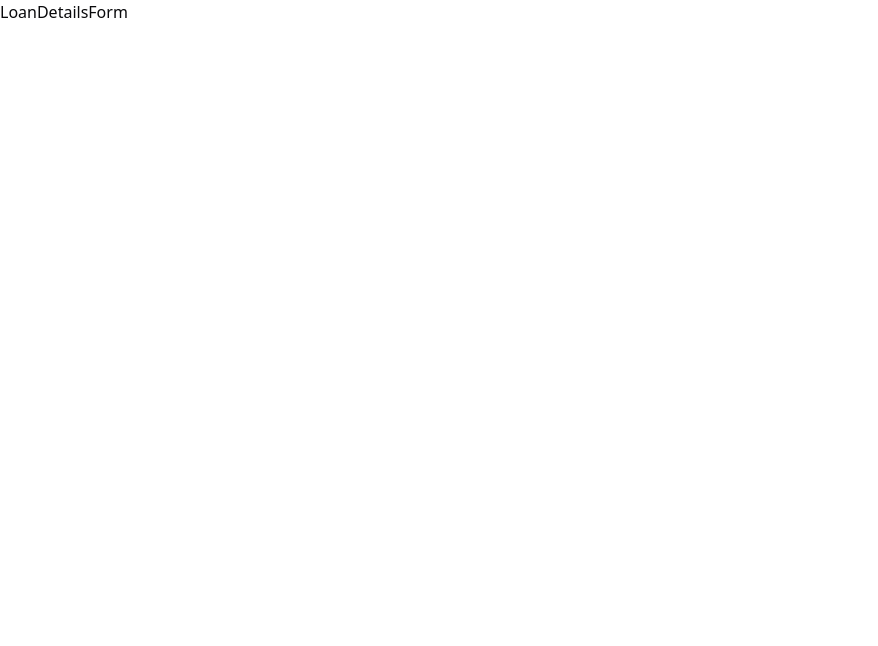
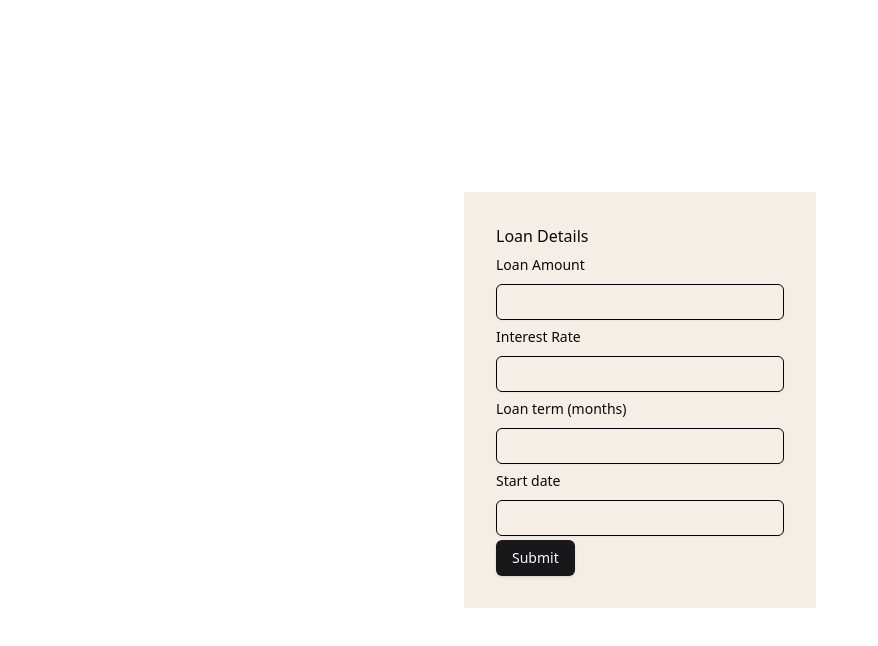
Before and after one commit to AryanYadav-git/aharnish-assessment, a Next.js app: page / in a window 1280 px wide. Shown: the top 646 px of the page, without its empty margins (0-878 px from the left). Built offline with nearby package versions, Linux system fonts and the light colour scheme.

Commit message:
build an ui for loan form

```diff
--- a/app/layout.tsx
+++ b/app/layout.tsx
@@ -26,7 +26,7 @@ export default function RootLayout({
   return (
     <html lang="en">
       <body
-        className={`${geistSans.variable} ${geistMono.variable} antialiased`}
+        className={`${geistSans.variable} ${geistMono.variable} h-screen w-screen antialiased`}
       >
         {children}
       </body>
--- a/app/page.tsx
+++ b/app/page.tsx
@@ -3,7 +3,7 @@ import Image from "next/image";
 
 export default function Home() {
   return (
-    <div className="">
+    <div className="flex items-center justify-center h-full">
       <LoanDetailsForm/>
     </div>
   );
--- a/components/LoanDetailsForm.tsx
+++ b/components/LoanDetailsForm.tsx
@@ -1,8 +1,116 @@
-import React from 'react'
+"use client"
+
+    import { zodResolver } from "@hookform/resolvers/zod"
+    import { useForm } from "react-hook-form"
+    import { z } from "zod"
+
+    import { Button } from "@/components/ui/button"
+    import {
+      Form,
+      FormControl,
+      FormDescription,
+      FormField,
+      FormItem,
+      FormLabel,
+      FormMessage,
+    } from "@/components/ui/form"
+    import { Input } from "@/components/ui/input"
+
+    const formSchema = z.object({
+      amount: z.string().min(2, {
+        message: "Username must be at least 2 characters.",
+      }),
+      interest: z.string().min(2, {
+        message: "Username must be at least 2 characters.",
+      }),
+      time: z.string().min(2, {
+        message: "Username must be at least 2 characters.",
+      }),
+      date: z.string().min(2, {
+        message: "Username must be at least 2 characters.",
+      }),
+    })
+
 
 const LoanDetailsForm = () => {
+
+  const form = useForm<z.infer<typeof formSchema>>({
+    resolver: zodResolver(formSchema),
+    defaultValues: {
+      amount: "",
+      interest:"",
+      time:"",
+      date:"",
+    },
+  })
+
+  // 2. Define a submit handler.
+  function onSubmit(values: z.infer<typeof formSchema>) {
+    // Do something with the form values.
+    // ✅ This will be type-safe and validated.
+    console.log(values)
+  }
   return (
-    <div>LoanDetailsForm</div>
+    <div>
+        <Form {...form}>
+          <form onSubmit={form.handleSubmit(onSubmit)} className="space-y-1 bg-[#f4eee6] p-8">
+            <h1>Loan Details</h1>
+            <FormField
+              control={form.control}
+              name="amount"
+              render={({ field }) => (
+                <FormItem>
+                  <FormLabel>Loan Amount</FormLabel>
+                  <FormControl>
+                    <Input placeholder="" {...field} className="border-black w-72" />
+                  </FormControl>
+                  <FormMessage />
+                </FormItem>
+              )}
+            />
+            <FormField
+              control={form.control}
+              name="interest"
+              render={({ field }) => (
+                <FormItem>
+                  <FormLabel>Interest Rate</FormLabel>
+                  <FormControl>
+                    <Input placeholder="" {...field} className="border-black" />
+                  </FormControl>
+                  <FormMessage />
+                </FormItem>
+              )}
+            />
+            <FormField
+              control={form.control}
+              name="time"
+              render={({ field }) => (
+                <FormItem>
+                  <FormLabel>Loan term (months)</FormLabel>
+                  <FormControl>
+                    <Input placeholder="" {...field} className="border-black" />
+                  </FormControl>
+                  <FormMessage />
+                </FormItem>
+              )}
+            />
+            <FormField
+              control={form.control}
+              name="date"
+              render={({ field }) => (
+                <FormItem>
+                  <FormLabel>Start date</FormLabel>
+                  <FormControl>
+                    <Input placeholder="" {...field} className="border-black" />
+                  </FormControl>
+                  <FormMessage />
+                </FormItem>
+              )}
+            />
+            <Button type="submit">Submit</Button>
+          </form>
+        </Form>
+    </div>
   )
 }
 
--- /dev/null
+++ b/components/ui/input.tsx
@@ -0,0 +1,25 @@
+import * as React from "react"
+
+import { cn } from "@/lib/utils"
+
+export interface InputProps
+  extends React.InputHTMLAttributes<HTMLInputElement> {}
+
+const Input = React.forwardRef<HTMLInputElement, InputProps>(
+  ({ className, type, ...props }, ref) => {
+    return (
+      <input
+        type={type}
+        className={cn(
+          "flex h-9 w-full rounded-md border border-input bg-transparent px-3 py-1 text-sm shadow-sm transition-colors file:border-0 file:bg-transparent file:text-sm file:font-medium file:text-foreground placeholder:text-muted-foreground focus-visible:outline-none focus-visible:ring-1 focus-visible:ring-ring disabled:cursor-not-allowed disabled:opacity-50",
+          className
+        )}
+        ref={ref}
+        {...props}
+      />
+    )
+  }
+)
+Input.displayName = "Input"
+
+export { Input }
```
